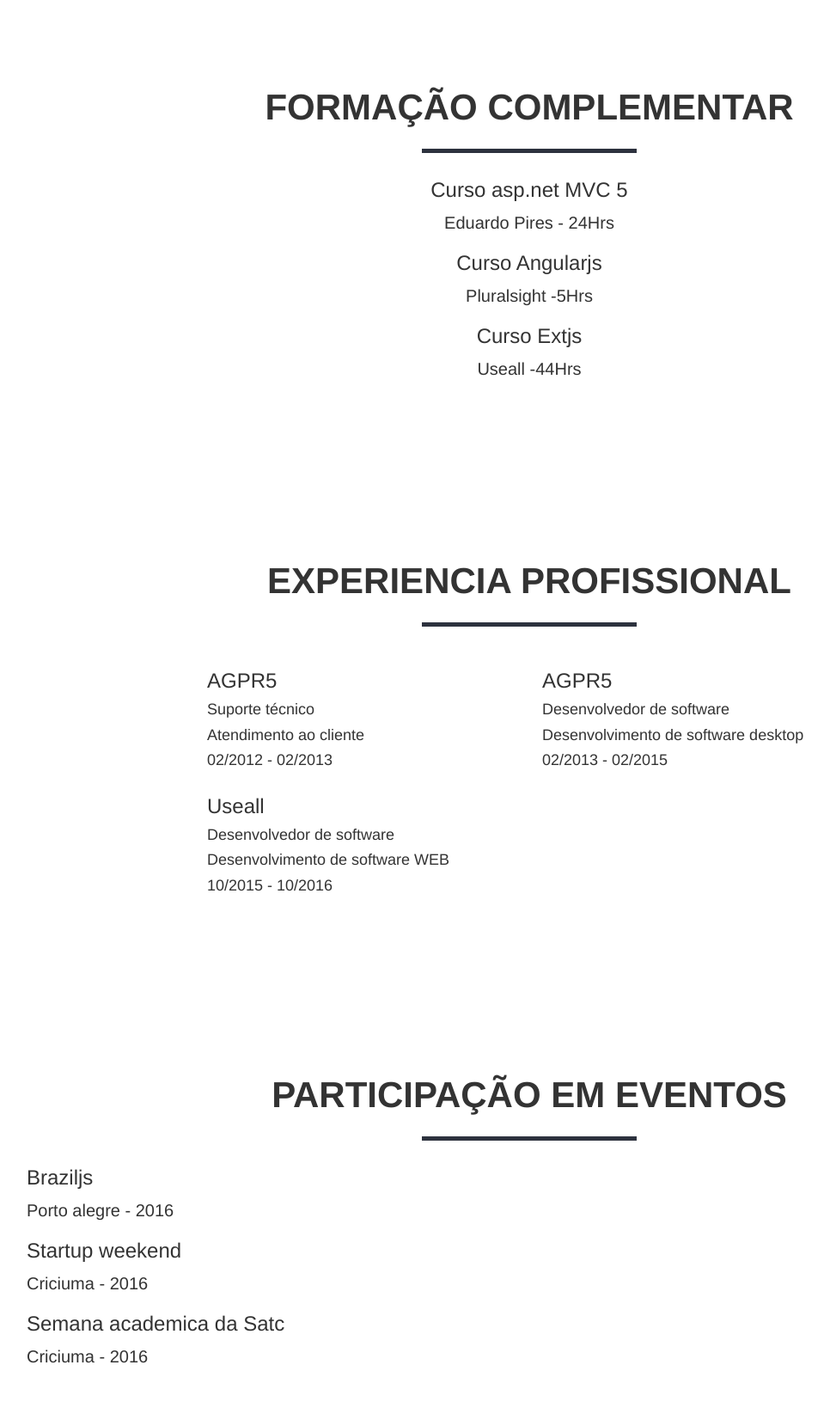
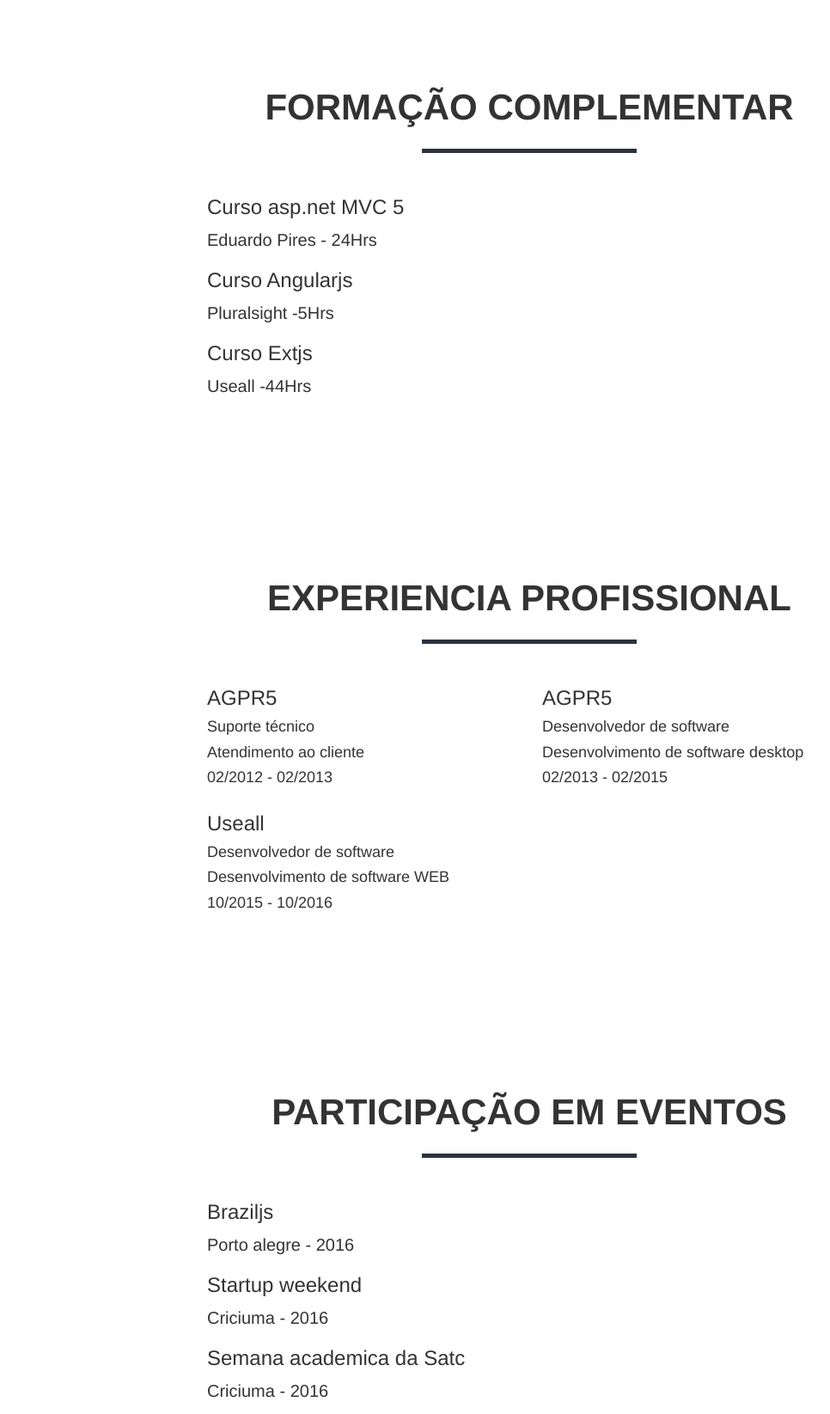
Before and after one commit to VitorScheffer/curriculo, a plain HTML site: page index.html in a window 1280 px wide. Shown: the part 1900-3545 px from the top of the page at 86% size, without its empty margins (24-990 px from the left). Drawn offline with nearby package versions, Linux system fonts and the light colour scheme.

Commit message:
Update index.html

```diff
--- a/index.html
+++ b/index.html
@@ -149,7 +149,7 @@
                         <h2>Formação complementar</h2>
                         <hr class="icone-padrao icone-complementar">
                     </div>
-                    <div class="text-center">
+                    <div class="col-lg-4 col-lg-offset-2">
                         <h3>Curso asp.net MVC 5</h3>
                         <p>Eduardo Pires - 24Hrs</p>
                         <h3>Curso Angularjs</h3>
@@ -199,7 +199,7 @@
                         <h2>Participação em eventos</h2>
                         <hr class="icone-padrao icone-eventos">
                     </div>
-                    <div class="text-left">
+                    <div class="col-lg-4 col-lg-offset-2">
                         <h3>Braziljs</h3>
                         <p>Porto alegre - 2016</p>
                         <h3>Startup weekend</h3>
```
